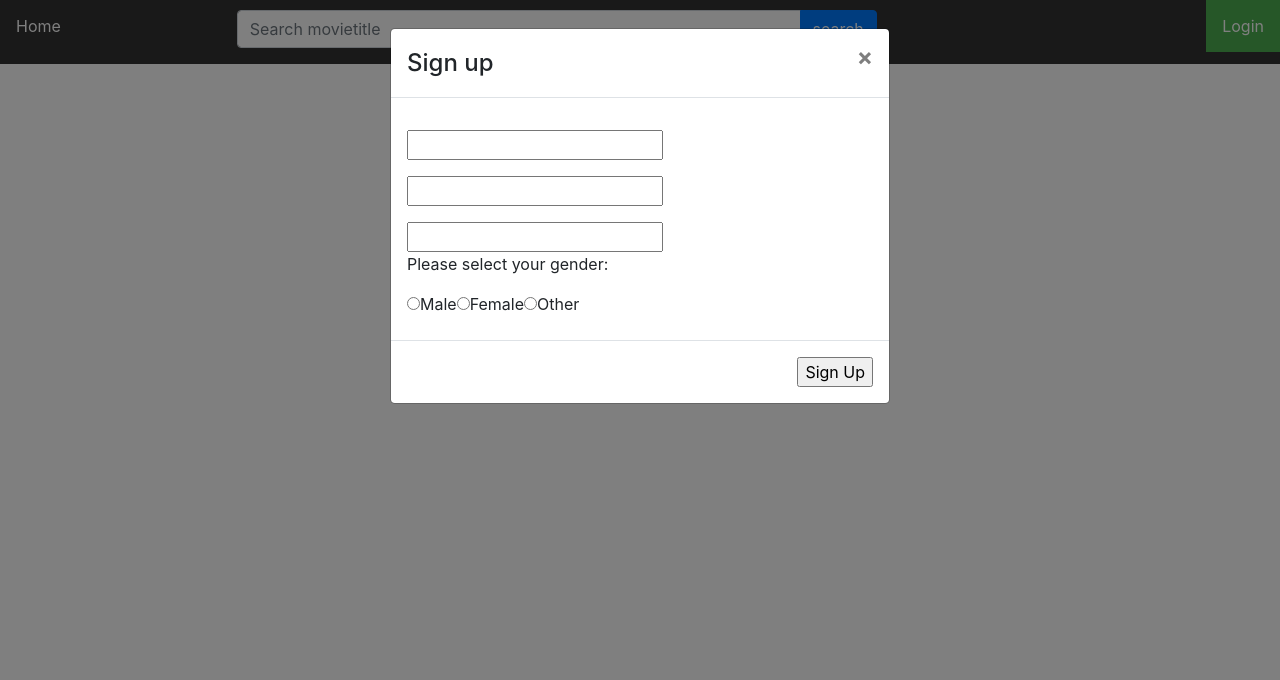
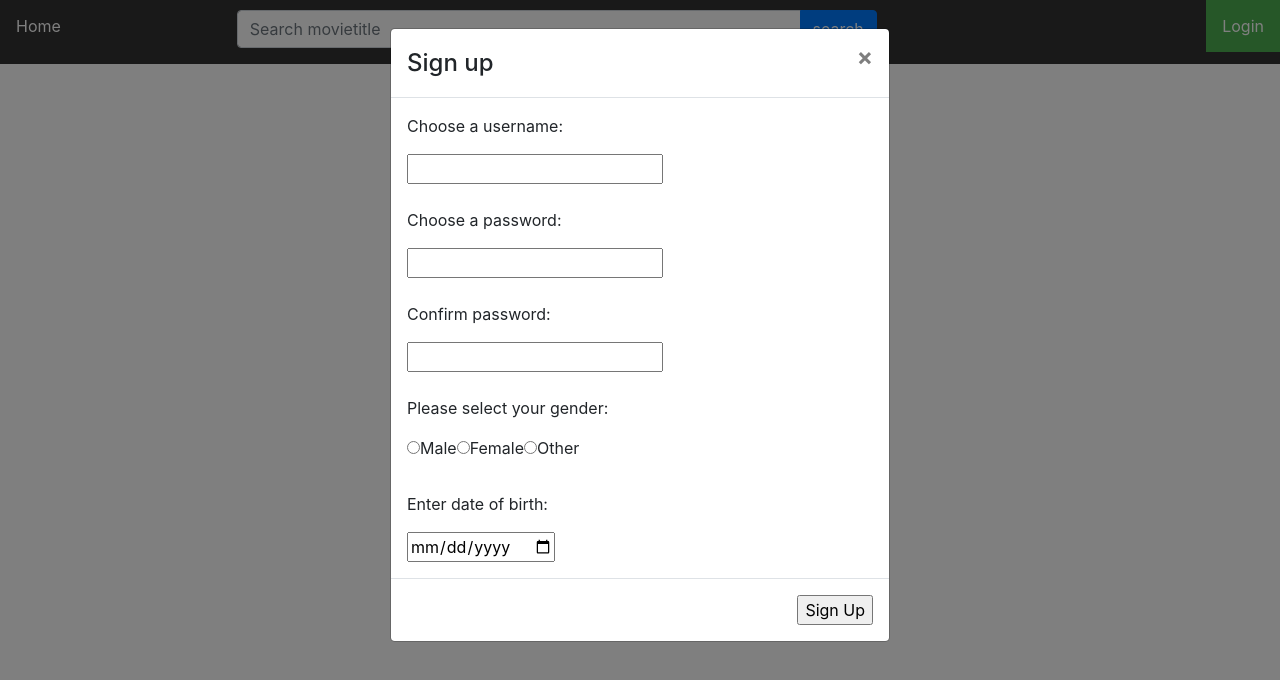
Before and after one commit to Gold-ish/SemesterProjekt_frontend, a React (Create React App) app: page /login-out in a window 1280 px wide. Both pictures are taken after typing "Sample", "Sample123" into the empty fields and a click on the button "Sign up". Shown: the top 680 px of the page. Built offline with nearby package versions, Linux system fonts and the light colour scheme.

Commit message:
signup done

```diff
--- a/src/App.js
+++ b/src/App.js
@@ -39,7 +39,6 @@ export default function App() {
 						<MoviePage />
 					</Route>
 					<Route exact path="/user">
-						{/* <User /> */}
 						<UserPage />
 					</Route>
 					<Route exact path="/admin">
--- a/src/Login.js
+++ b/src/Login.js
@@ -1,5 +1,5 @@
 import React, { useState } from "react";
-import Modal from "react-bootstrap/Modal";
+import { Signup } from './Signup';
 import facade from "./apiFacade";
 
 export function Login({ isLoggedIn, loginMsg, setLoginStatus, setUsername,
@@ -65,64 +65,3 @@ function LoggedIn({ loginMsg, logout }) {
 		</div>
 	);
 }
-
-function Signup() {
-	const [show, setShow] = useState(false);
-	const [isBlocking, setIsBlocking] = useState(false);
-
-	const handleClose = () => {
-		if (isBlocking) {
-			alert("Are you sure you want to close?");
-			setIsBlocking(false);
-		} else {
-			setShow(false);
-		}
-	};
-	const handleShow = (event) => {
-		event.preventDefault();
-		setShow(true);
-	};
-	const handleSubmit = (event) => {
-		event.preventDefault();
-		handleClose();
-	};
-	//"username": string,
-	//"password": String,
-	//"birthday”: date
-	//"gender": String,
-	return (
-		<>
-			<button onClick={handleShow} className="signUpBtn">Sign up</button>
-
-			<Modal show={show} onHide={handleClose}>
-				<Modal.Header closeButton>
-					<Modal.Title>Sign up</Modal.Title>
-				</Modal.Header>
-				<form onSubmit={handleSubmit}>
-					<Modal.Body>
-						<p></p>
-						<input type="text" id="username" name="username" />
-						<p></p>
-						<input type="password" id="password" name="password" />
-						<p></p>
-						<input type="password" id="passwordConfirm" name="passwordConfirm" />
-						<p>Please select your gender:</p>
-						<input type="radio" id="male" name="gender" value="male" />
-						<label htmlFor="male">Male</label>
-						<input type="radio" id="female" name="gender" value="female" />
-						<label htmlFor="female">Female</label>
-						<input type="radio" id="other" name="gender" value="other" />
-						<label htmlFor="other">Other</label>
-					</Modal.Body>
-					<Modal.Footer>
-						<input
-							type="submit"
-							value="Sign Up"
-							onClick={() => setIsBlocking(false)}
-						/>
-					</Modal.Footer>
-				</form>
-			</Modal>
-		</>
-	);
-}
--- a/src/SearchPage.js
+++ b/src/SearchPage.js
@@ -1,4 +1,4 @@
-import React, { useState, useEffect, componentDidMount } from "react";
+import React, { useState, useEffect } from "react";
 import facade from "./apiFacade";
 import URLS from "./Settings";
 import MovieTable from "./MovieTable";
--- /dev/null
+++ b/src/Signup.js
@@ -0,0 +1,154 @@
+import React, { useState } from "react";
+import Modal from "react-bootstrap/Modal";
+
+export function Signup() {
+    const [show, setShow] = useState(false);
+    const [isBlocking, setIsBlocking] = useState(false);
+    const [username, setUsername] = useState();
+    const [password, setPassword] = useState();
+    const [gender, setGender] = useState();
+    const [birthday, setBirthday] = useState();
+
+    const handleClose = () => {
+        if (isBlocking) {
+            alert("Are you sure you want to close?");
+            setIsBlocking(false);
+        } else {
+            setShow(false);
+        }
+    };
+    const handleShow = (event) => {
+        event.preventDefault();
+        setShow(true);
+    };
+    const handleSubmit = (event) => {
+        event.preventDefault();
+        if (username !== undefined && password !== undefined
+            && gender !== undefined && birthday !== undefined) {
+            // console.log(username);
+            // console.log(password);
+            // console.log(gender);
+            // console.log(birthday);
+            handleClose();
+            flushData();
+        } else {
+            alert("Fill in all the information, please");
+            setIsBlocking(true);
+        }
+    };
+    const flushData = () => {
+        setUsername(undefined);
+        setPassword(undefined);
+        setGender(undefined);
+        setBirthday(undefined);
+    }
+
+    return (
+        <>
+            <button onClick={handleShow} className="signUpBtn">Sign up</button>
+
+            <Modal show={show} onHide={handleClose}>
+                <Modal.Header closeButton>
+                    <Modal.Title>Sign up</Modal.Title>
+                </Modal.Header>
+                <form onSubmit={handleSubmit}>
+                    <Modal.Body>
+                        <UsernameSelection setUsername={setUsername} setIsBlocking={setIsBlocking} />
+
+                        <PasswordSelection setPassword={setPassword} setIsBlocking={setIsBlocking} />
+
+                        <GenderSelection setGender={setGender} setIsBlocking={setIsBlocking} />
+
+                        <BirtdaySelection setBirthday={setBirthday} setIsBlocking={setIsBlocking} />
+                    </Modal.Body>
+                    <Modal.Footer>
+                        <input
+                            type="submit"
+                            value="Sign Up"
+                            onClick={() => setIsBlocking(false)}
+                        />
+                    </Modal.Footer>
+                </form>
+            </Modal>
+        </>
+    );
+}
+
+function UsernameSelection({ setUsername, setIsBlocking }) {
+    return (
+        <>
+            <p>Choose a username: </p>
+            <input type="text" onChange={(event) => {
+                setIsBlocking(event.target.value.length > 0);
+                setUsername(event.target.value);
+            }} />
+            <br /><br />
+        </>
+    );
+}
+
+function PasswordSelection({ setPassword, setIsBlocking }) {
+    const [tempPassword, setTempPassword] = useState("");
+    const [tempConfirmPassword, setTempConfirmPassword] = useState();
+    const [errorMsg, setErrorMsg] = useState();
+
+    const checkPasswordsMatch = () => {
+        if (tempPassword === tempConfirmPassword) {
+            setPassword(tempConfirmPassword);
+            setErrorMsg(undefined);
+        } else {
+            setErrorMsg("The passwords do not match!");
+        }
+    }
+
+    return (
+        <>
+            <p>Choose a password: </p>
+            <input type="password" onChange={(event) => {
+                setIsBlocking(event.target.value.length > 0);
+                setTempPassword(event.target.value);
+            }} />
+            <br /><br />
+            <p>Confirm password: </p>
+            <input type="password" onChange={(event) => {
+                setIsBlocking(event.target.value.length > 0);
+                setTempConfirmPassword(event.target.value);
+            }}
+                onBlur={() => { if (tempPassword.length > 0) { checkPasswordsMatch(); } }} />
+            {(errorMsg !== undefined) && <p className="errorMsg">{errorMsg}</p>}
+            <br /><br />
+        </>
+    );
+}
+
+function GenderSelection({ setGender, setIsBlocking }) {
+    return (
+        <>
+            <p>Please select your gender:</p>
+            <fieldset onChange={(event) => {
+                setGender(event.target.value);
+                setIsBlocking(true);
+            }}>
+                <input type="radio" id="male" name="gender" value="male" />
+                <label htmlFor="male">Male</label>
+                <input type="radio" id="female" name="gender" value="female" />
+                <label htmlFor="female">Female</label>
+                <input type="radio" id="other" name="gender" value="other" />
+                <label htmlFor="other">Other</label>
+            </fieldset>
+            <br />
+        </>
+    );
+}
+
+function BirtdaySelection({ setBirthday, setIsBlocking }) {
+    return (
+        <>
+            <p>Enter date of birth: </p>
+            <input type="date" onChange={(event) => {
+                setIsBlocking(true);
+                setBirthday(event.target.value);
+            }} />
+        </>
+    );
+}
--- a/src/index.css
+++ b/src/index.css
@@ -137,3 +137,7 @@ label {
   text-decoration: underline;
   cursor: pointer;
 }
+
+.errorMsg {
+  color: red;
+}
```
